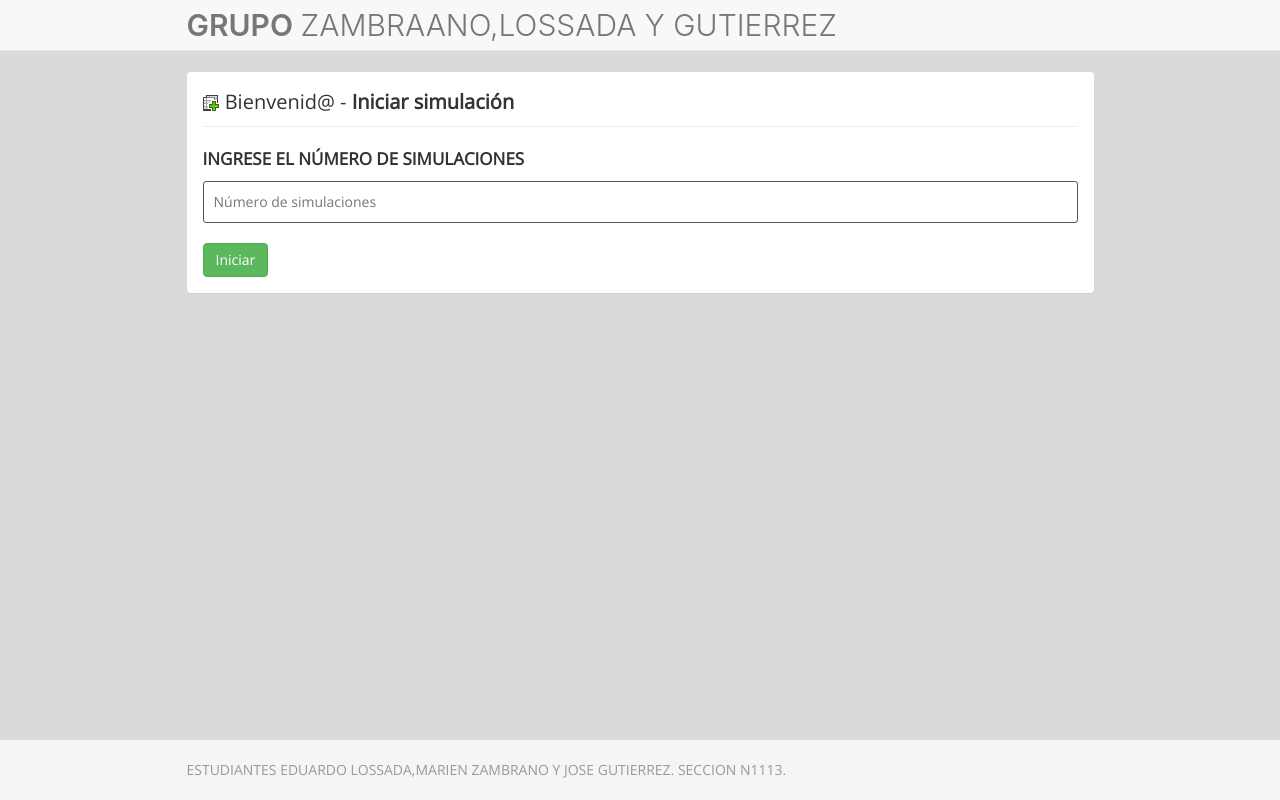
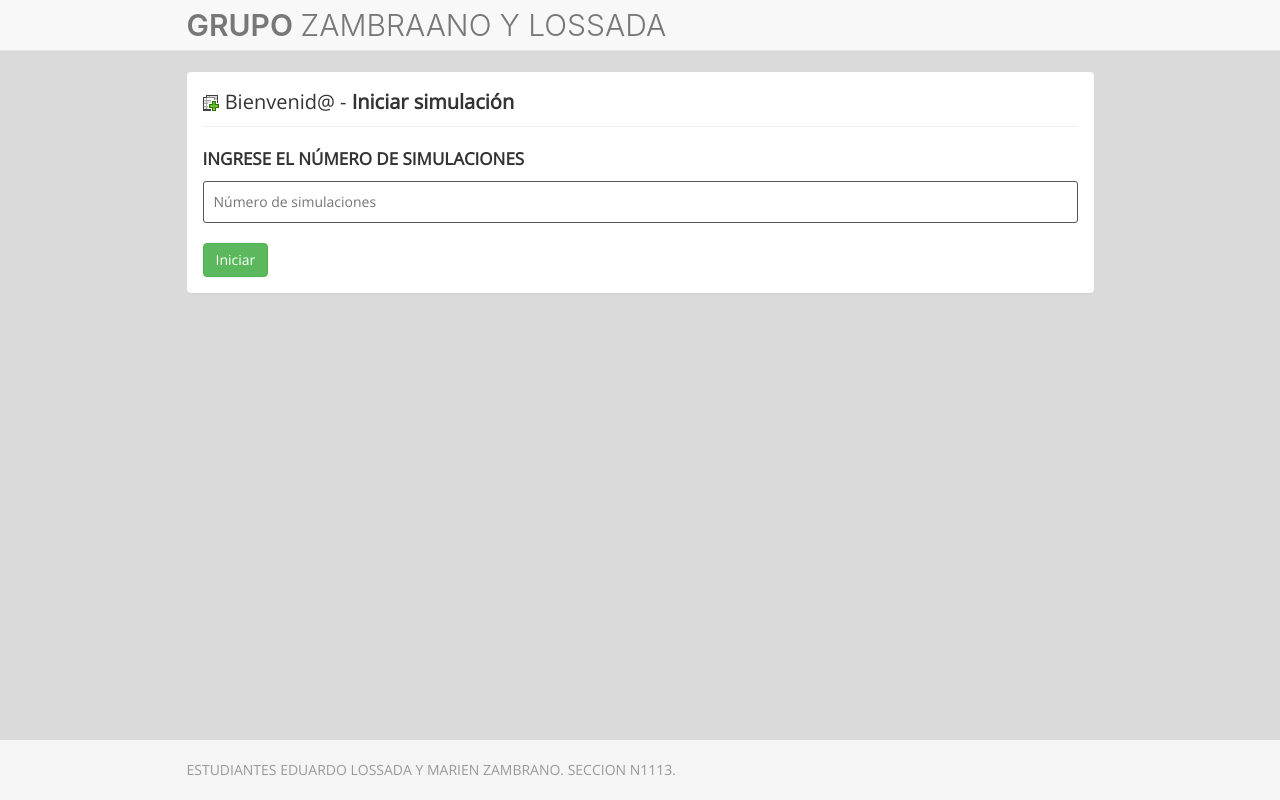
Before and after one commit to mazp57/integral_simple, a PHP site: page / in a window 1280 px wide. Run offline with PHP 8.4, Linux system fonts and the light colour scheme.

Commit message:
Update index.php

```diff
--- a/integral-simple/index.php
+++ b/integral-simple/index.php
@@ -42,7 +42,7 @@ $(function() {
 					<span class="icon-bar"></span>
 					<span class="icon-bar"></span>
 					</button>
-					<a class="navbar-brand title" href="/">Grupo <span style="font-weight: 300;" class="span12">ZAMBRAANO,LOSSADA Y GUTIERREZ</span></a>
+					<a class="navbar-brand title" href="/">Grupo <span style="font-weight: 300;" class="span12">ZAMBRAANO Y LOSSADA</span></a>
 				</div>
 			</div>
 		</div>
@@ -78,7 +78,7 @@ $(function() {
 	</div>
 	<footer class="footer">
 	<div class="container">
-	<p class="text-muted">ESTUDIANTES EDUARDO LOSSADA,MARIEN ZAMBRANO Y JOSE GUTIERREZ. SECCION N1113. </p>
+	<p class="text-muted">ESTUDIANTES EDUARDO LOSSADA Y MARIEN ZAMBRANO. SECCION N1113. </p>
 	</div>
 	</footer>
 
```
